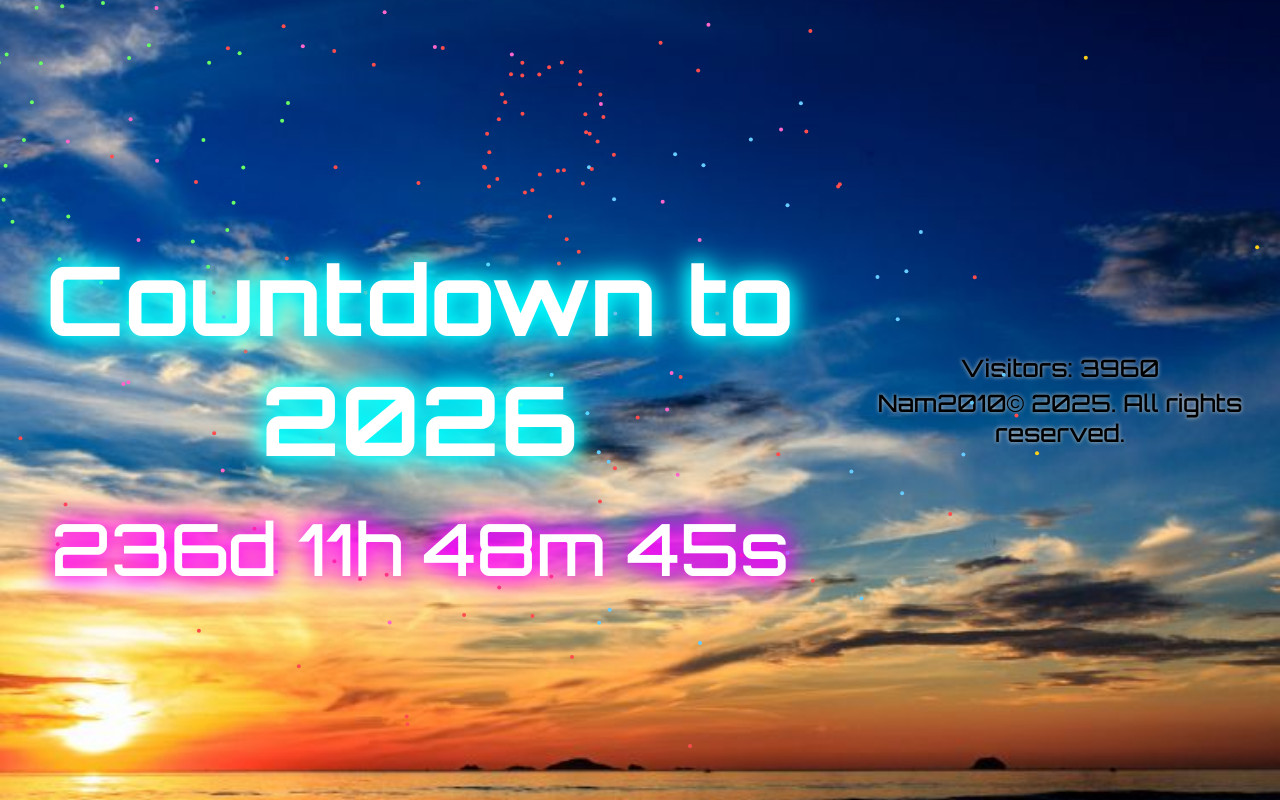
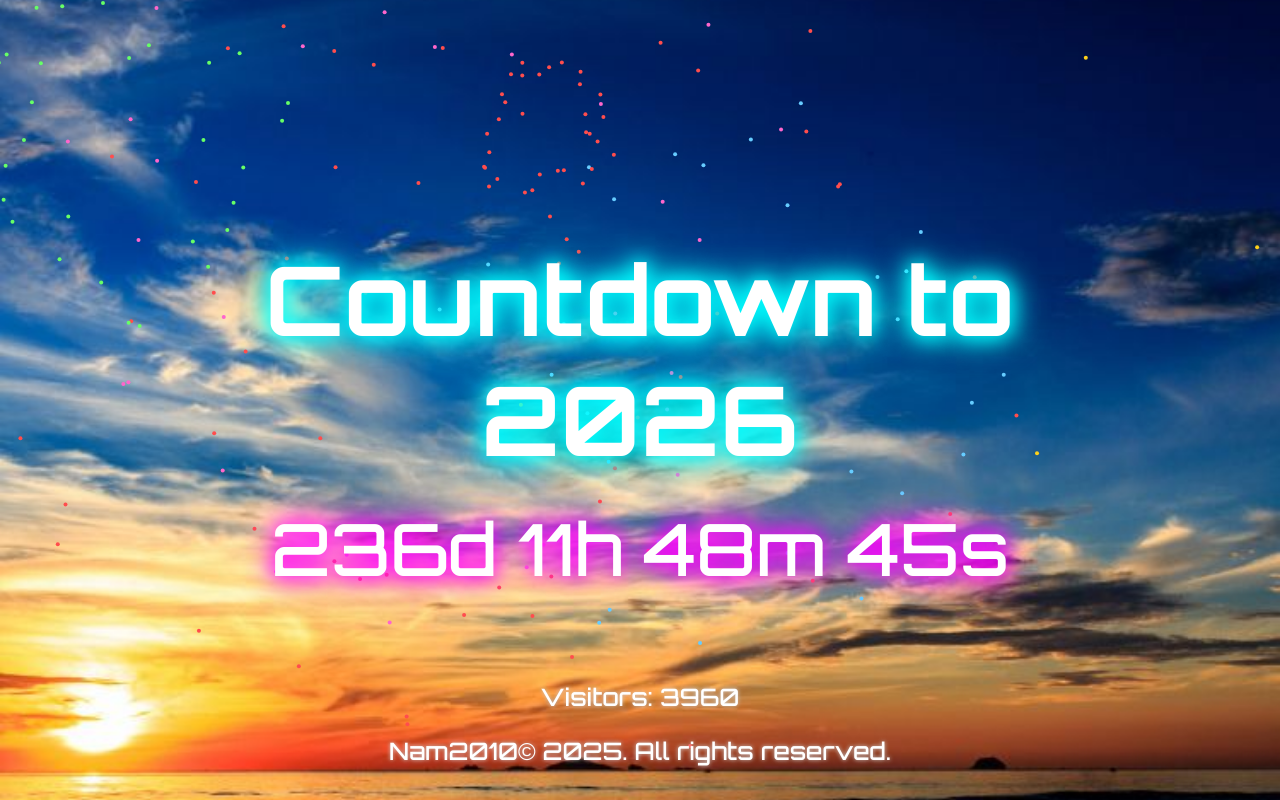
Before and after one commit to nam2010-pp/2026, a Flask app: page / in a window 1280 px wide. Run offline with Flask 3, Linux system fonts and the light colour scheme.

Commit message:
Update style.css

```diff
--- a/static/style.css
+++ b/static/style.css
@@ -38,12 +38,6 @@
   animation: glow2 2s ease-in-out infinite alternate;
 }
 
-.visits, .footer {
-  font-size: clamp(1rem, 2.5vw, 1.5rem);
-  margin: 5px;
-  text-shadow: 0 0 4px #ccc;
-}
-
 button {
   font-size: 1rem;
   padding: 10px 20px;
@@ -82,6 +76,17 @@
   background-size: cover;
 }
 
+.bottom-info {
+  position: fixed;
+  bottom: 10px;
+  width: 100%;
+  text-align: center;
+  z-index: 3;
+  color: #fff;
+  font-size: clamp(1rem, 2.5vw, 1.5rem);
+  text-shadow: 0 0 4px #ccc;
+}
+
 @keyframes glow {
   from {
     text-shadow: 0 0 10px #0ff, 0 0 20px #0ff, 0 0 30px #0ff;
```
